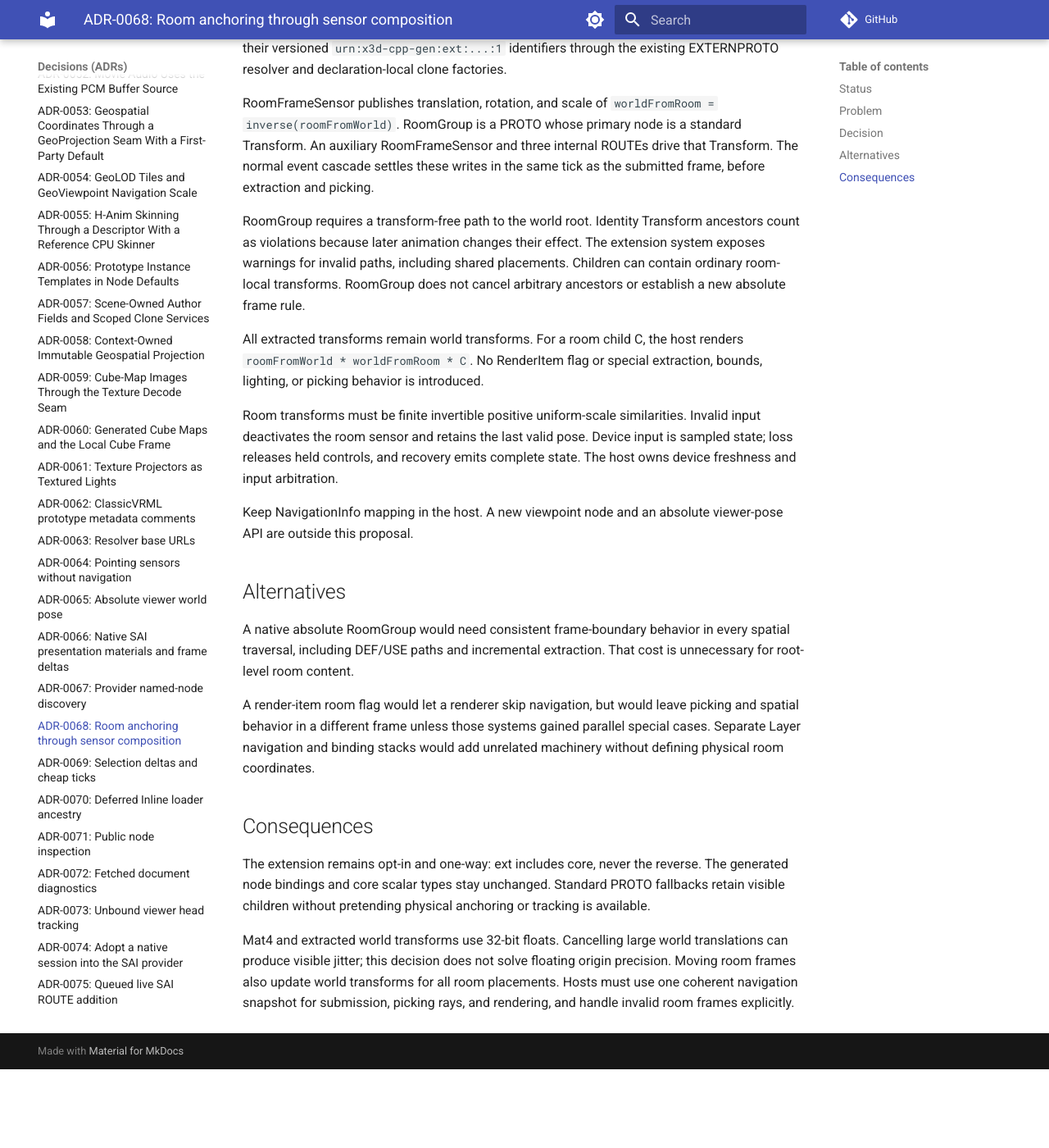
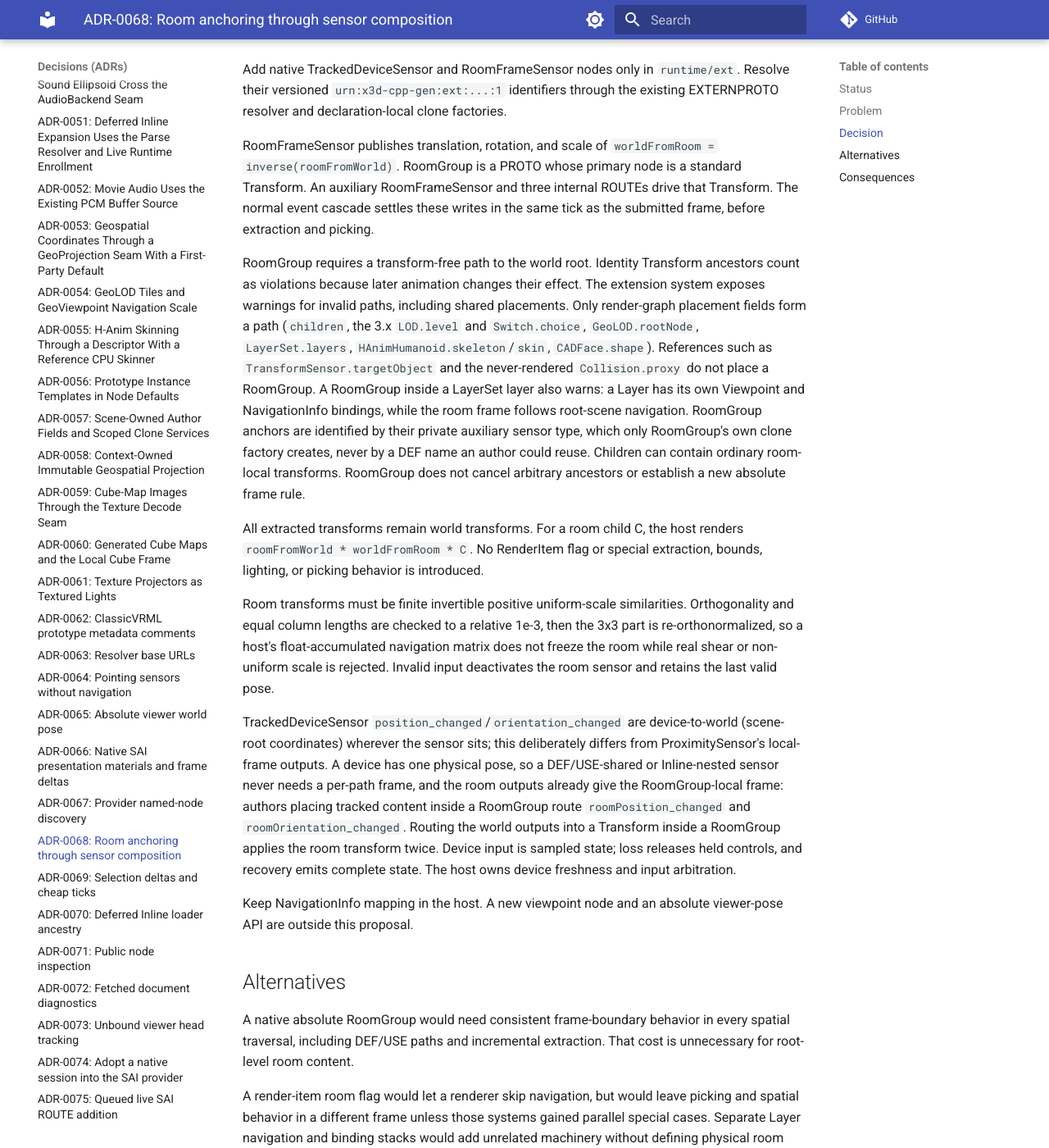
Before and after one commit to delta9000/x3d-cpp, an MkDocs documentation site: the page built from docs/wiki/decisions/0068-room-frame-sensor-composition.md, in a window 1280 px wide and 1400 px high, scrolled down 728 px. Shown: the whole window at 82% size. Built offline with MkDocs 1.6.1 and Material for MkDocs 9.7.7, drawn with Linux system fonts in a browser that asks for light colours; comment, search, counter and statistics services are not loaded; before the commit the page ends 2032 px from its top, so only the background shows below that; some of the changed text lies outside the part shown.

Commit message:
fix(ext): CAVE placement, room-frame tolerance and anchor marker
- RoomGroup ancestry follows only render-graph placement fields; references
  (TransformSensor.targetObject) and Collision.proxy no longer warn.
- RoomGroups inside a LayerSet layer warn.
- Anchors are identified by a private RoomGroupFrameSensor type, not a DEF.
- Room frames within 1e-3 of a similarity are re-orthonormalized; real
  shear and non-uniform scale are still rejected.
- Document world-frame device outputs (use room* inside RoomGroup), the
  install-after-InlineRuntimeSystem order, and the X3D 4 fallback file.
- New cases: room_rotation_order, room_drift, placement_fields,
  placement_inline_same_tick. Docs now state the ext tests run and pass.

Co-Authored-By: Claude Opus 5.5 (1M context) <noreply@anthropic.com>

```diff
--- a/docs/wiki/decisions/0068-room-frame-sensor-composition.md
+++ b/docs/wiki/decisions/0068-room-frame-sensor-composition.md
@@ -12,8 +12,10 @@ related:
 
 ## Status
 
-Accepted for the opt-in extension layer. Implementation and tests are included
-in this proposal; build and test execution are deferred to the maintainer.
+Accepted for the opt-in extension layer. The `x3d_ext_cave_*` CTest cases build
+and pass with `X3D_CPP_BUILD_EXT=ON` (the `ext` preset). `mise run build-ext`,
+part of `mise run ci`, and the GitHub `ext` job run them; the default core
+build still compiles no ext code. CAVEOS hardware integration is unverified.
 
 ## Problem
 
@@ -42,7 +44,15 @@ the same tick as the submitted frame, before extraction and picking.
 RoomGroup requires a transform-free path to the world root. Identity Transform
 ancestors count as violations because later animation changes their effect.
 The extension system exposes warnings for invalid paths, including shared
-placements. Children can contain ordinary room-local transforms. RoomGroup
+placements. Only render-graph placement fields form a path (`children`, the
+3.x `LOD.level` and `Switch.choice`, `GeoLOD.rootNode`, `LayerSet.layers`,
+`HAnimHumanoid.skeleton`/`skin`, `CADFace.shape`). References such as
+`TransformSensor.targetObject` and the never-rendered `Collision.proxy` do not
+place a RoomGroup. A RoomGroup inside a LayerSet layer also warns: a Layer has
+its own Viewpoint and NavigationInfo bindings, while the room frame follows
+root-scene navigation. RoomGroup anchors are identified by their private
+auxiliary sensor type, which only RoomGroup's own clone factory creates, never
+by a DEF name an author could reuse. Children can contain ordinary room-local transforms. RoomGroup
 does not cancel arbitrary ancestors or establish a new absolute frame rule.
 
 All extracted transforms remain world transforms. For a room child C, the host
@@ -50,7 +60,19 @@ renders `roomFromWorld * worldFromRoom * C`. No RenderItem flag or special
 extraction, bounds, lighting, or picking behavior is introduced.
 
 Room transforms must be finite invertible positive uniform-scale similarities.
+Orthogonality and equal column lengths are checked to a relative 1e-3, then the
+3x3 part is re-orthonormalized, so a host's float-accumulated navigation matrix
+does not freeze the room while real shear or non-uniform scale is rejected.
 Invalid input deactivates the room sensor and retains the last valid pose.
+
+TrackedDeviceSensor `position_changed`/`orientation_changed` are device-to-world
+(scene-root coordinates) wherever the sensor sits; this deliberately differs
+from ProximitySensor's local-frame outputs. A device has one physical pose, so
+a DEF/USE-shared or Inline-nested sensor never needs a per-path frame, and the
+room outputs already give the RoomGroup-local frame: authors placing tracked
+content inside a RoomGroup route `roomPosition_changed` and
+`roomOrientation_changed`. Routing the world outputs into a Transform inside a
+RoomGroup applies the room transform twice.
 Device input is sampled state; loss releases held controls, and recovery emits
 complete state. The host owns device freshness and input arbitration.
 
```
Also changed, not shown: other parts of docs/wiki/decisions/0068-room-frame-sensor-composition.md (+1 -1 lines), docs/sdk/v1-capabilities.md (+1 -2 lines), docs/wiki/seam-status.md (+9 -5 lines), docs/wiki/subsystems/ext-firewall.md (+47 -13 lines), 4 other files.
